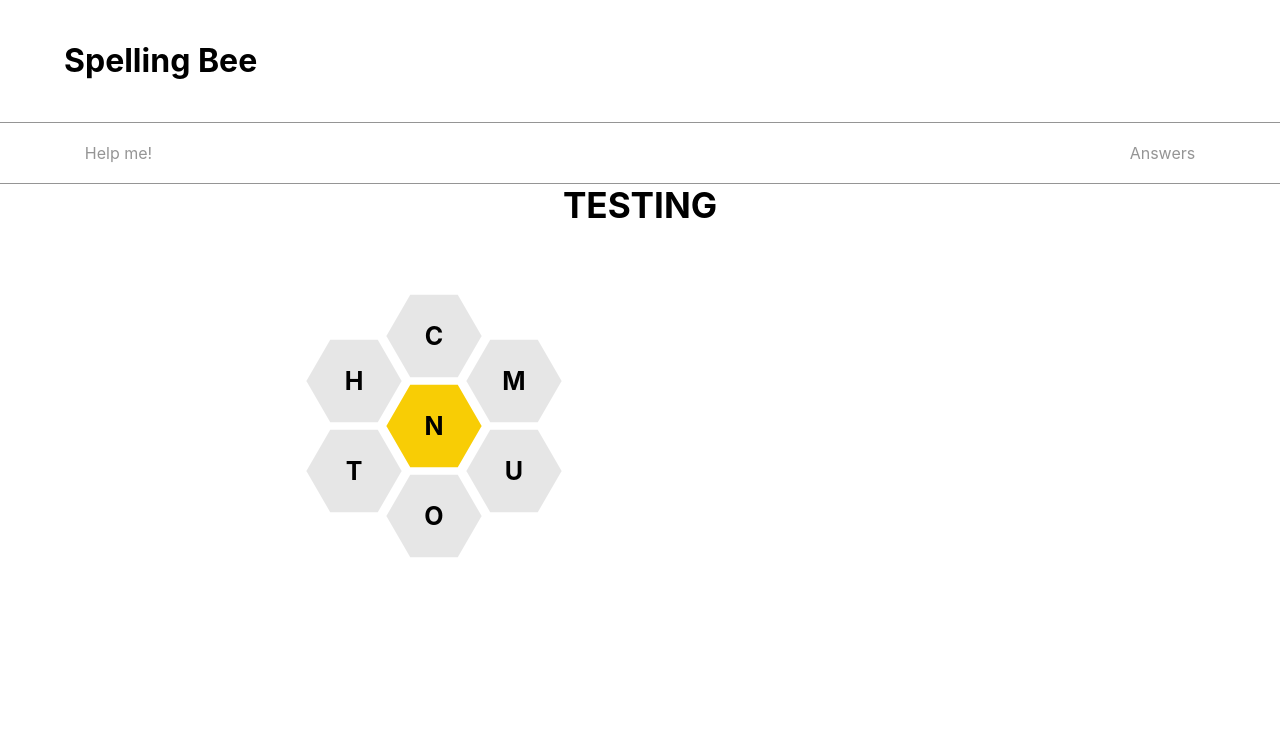
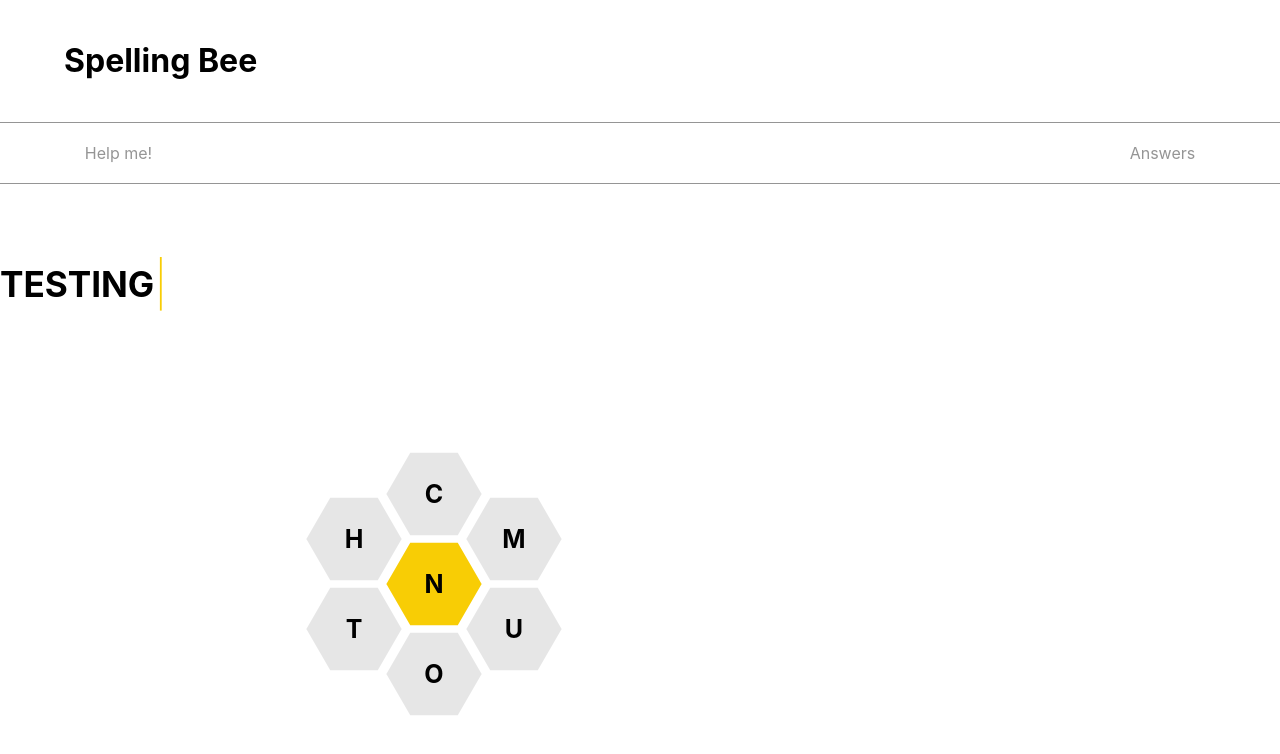
Before and after one commit to harrisoncole/spelling-bee, a React (Create React App) app: page / in a window 1280 px wide. Shown: the top 754 px of the page. Built offline with nearby package versions, Linux system fonts and the light colour scheme.

Commit message:
fixed cursor blink bug

```diff
--- a/src/App.css
+++ b/src/App.css
@@ -35,3 +35,9 @@
 .dim {
   opacity: 0.2;
 }
+
+.entry-container {
+  display: flex;
+  align-items: center;
+  height: 200px;
+}
--- /dev/null
+++ b/src/components/Cursor.css
@@ -0,0 +1,9 @@
+.cursor {
+  color: #f8cd05;
+  font-size: 2.8em;
+  font-weight: 200;
+}
+
+.none {
+  opacity: 0;
+}
--- /dev/null
+++ b/src/components/Cursor.js
@@ -0,0 +1,22 @@
+import React, { useEffect, useState } from 'react';
+import './Cursor.css';
+
+const Cursor = ({ displayInstructions }) => {
+  let [blink, setBlink] = useState(true);
+
+  useEffect(() => {
+    function swapBlink() {
+      setBlink(b => !b);
+    }
+
+    const blinkInterval = setInterval(swapBlink, 1000);
+
+    return () => clearInterval(blinkInterval);
+  }, []);
+
+  return (
+    <div className={displayInstructions || blink ? 'none' : 'cursor'}>|</div>
+  );
+};
+
+export default Cursor;
--- a/src/components/Game.js
+++ b/src/components/Game.js
@@ -1,5 +1,5 @@
 import React, { useState } from 'react';
-import { Hive, EntryBar } from './index';
+import { Hive, EntryBar, Cursor } from './index';
 const letterArray = ['c', 'h', 'm', 'o', 't', 'u', 'n'];
 const wordList = {
   cottonmouth: 0,
@@ -42,7 +42,10 @@ const Game = ({ displayInstructions }) => {
   return (
     <div>
       <div>
-        <EntryBar {...props} />
+        <div className="entry-container">
+          <EntryBar {...props} />
+          <Cursor displayInstructions={displayInstructions} />
+        </div>
         <Hive {...props} />
       </div>
     </div>
--- a/src/components/index.js
+++ b/src/components/index.js
@@ -6,5 +6,6 @@ import HiveCell from './HiveCell';
 import Hive from './Hive';
 import Game from './Game';
 import EntryBar from './EntryBar';
+import Cursor from './Cursor';
 
-export { Nav, Instructions, HiveCell, Hive, Game, EntryBar };
+export { Nav, Instructions, HiveCell, Hive, Game, EntryBar, Cursor };
```
